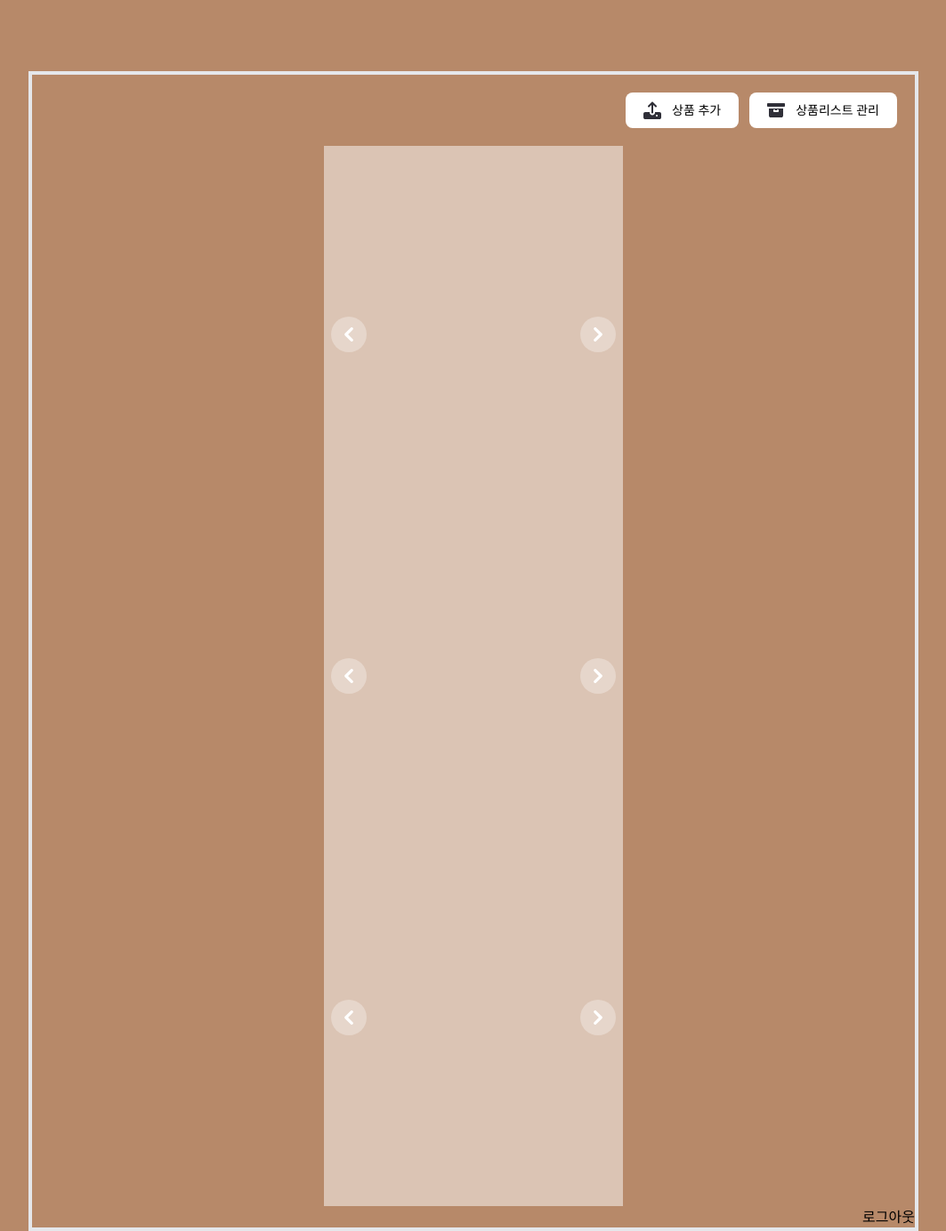
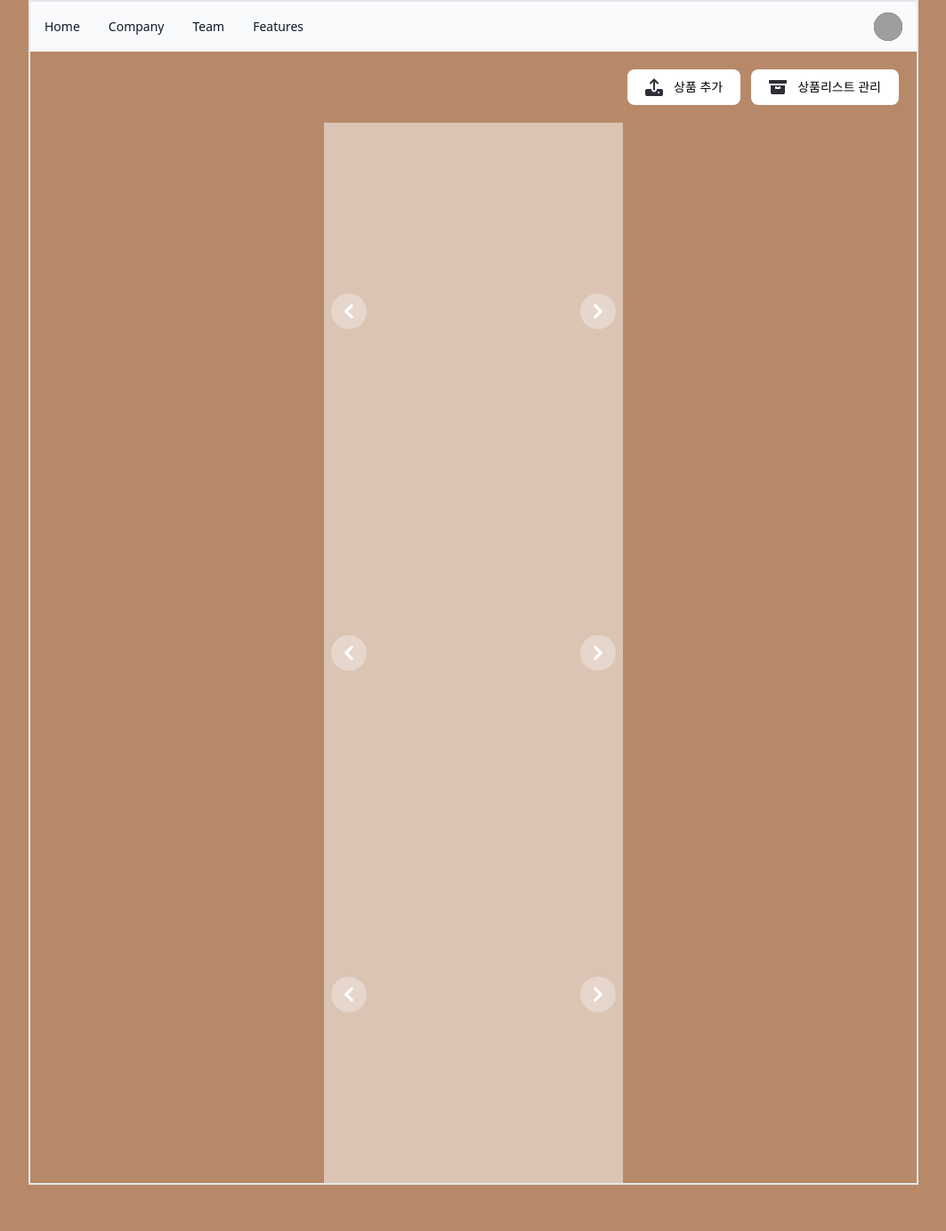
Before and after one commit to yamkant/suitcase, a Django app: page / in a window 1280 px wide. Shown: the whole page at 89% size, without its empty margins (108-1171 px from the left). After the commit the page ends 1332 px from the top, so only its background shows below. Run offline with Django 4.2, Linux system fonts and the light colour scheme; the visitor is signed in with stand-in values (Sample User, id 1); data that the repository does not hold is empty; some libraries are stand-ins or nearby versions; grey boxes are pictures that could not be loaded.

Commit message:
feat: #14 [App: client] navbar 추가

```diff
--- a/web/apps/client/views.py
+++ b/web/apps/client/views.py
@@ -28,6 +28,7 @@ def render_home(request):
         'prod_list': prod_list,
         'cate_dict': cate_dict,
         'cate_disp_dict': cate_disp_dict,
+        'is_logged_in': request.user.is_authenticated
     }
 
     return render(request, 'client/home.html', context)
--- a/web/apps/static/src/output.css
+++ b/web/apps/static/src/output.css
@@ -1137,6 +1137,16 @@ input:checked + .toggle-bg {
   margin-bottom: 1.25rem;
 }
 
+.mx-auto {
+  margin-left: auto;
+  margin-right: auto;
+}
+
+.my-4 {
+  margin-top: 1rem;
+  margin-bottom: 1rem;
+}
+
 .mb-1 {
   margin-bottom: 0.25rem;
 }
@@ -1177,6 +1187,14 @@ input:checked + .toggle-bg {
   margin-right: 0.5rem;
 }
 
+.mr-6 {
+  margin-right: 1.5rem;
+}
+
+.mt-0 {
+  margin-top: 0px;
+}
+
 .block {
   display: block;
 }
@@ -1323,6 +1349,10 @@ input:checked + .toggle-bg {
 
 .max-w-2xl {
   max-width: 42rem;
+}
+
+.max-w-screen-xl {
+  max-width: 1280px;
 }
 
 .flex-1 {
@@ -1413,8 +1447,16 @@ input:checked + .toggle-bg {
   grid-template-columns: repeat(3, minmax(0, 1fr));
 }
 
+.flex-row {
+  flex-direction: row;
+}
+
 .flex-col {
   flex-direction: column;
+}
+
+.flex-wrap {
+  flex-wrap: wrap;
 }
 
 .items-start {
@@ -1473,6 +1515,12 @@ input:checked + .toggle-bg {
   margin-bottom: calc(1.5rem * var(--tw-space-y-reverse));
 }
 
+.space-x-8 > :not([hidden]) ~ :not([hidden]) {
+  --tw-space-x-reverse: 0;
+  margin-right: calc(2rem * var(--tw-space-x-reverse));
+  margin-left: calc(2rem * calc(1 - var(--tw-space-x-reverse)));
+}
+
 .divide-y > :not([hidden]) ~ :not([hidden]) {
   --tw-divide-y-reverse: 0;
   border-top-width: calc(1px * calc(1 - var(--tw-divide-y-reverse)));
@@ -2337,6 +2410,18 @@ form.login-form > ul > li > input {
     inset: 0px;
   }
 
+  .md\:order-2 {
+    order: 2;
+  }
+
+  .md\:mr-0 {
+    margin-right: 0px;
+  }
+
+  .md\:hidden {
+    display: none;
+  }
+
   .md\:h-96 {
     height: 24rem;
   }
--- a/web/apps/templates/base.html
+++ b/web/apps/templates/base.html
@@ -18,11 +18,10 @@
 </head>
 <body class="bg-my-beige-500 flex justify-center">
     <script src="https://cdnjs.cloudflare.com/ajax/libs/flowbite/1.7.0/flowbite.min.js"></script>
-    <div class="screen-frame flex w-[1000px] border-2 mt-20">
-        <div class="container flex justify-center border-2 w-full">
-            {% block content %}
-            {% endblock %}
-        </div>
+    <div class="screen-frame flex flex-col w-[1000px] border-2">
+        {% include "navbar.html" %}
+        {% block content %}
+        {% endblock %}
     </div>
     {% block javascripts %}
     {% endblock %}
--- a/web/apps/templates/client/home.html
+++ b/web/apps/templates/client/home.html
@@ -64,11 +64,6 @@
             </div>
             {% endfor %}
         </div>
-    </div>
-
-    <div class="btn-container flex justify-end">
-        <button onclick="location.href=`{% url 'accounts:logout' %}`"
-        >로그아웃</button>
     </div>
 </div>
 
--- /dev/null
+++ b/web/apps/templates/navbar.html
@@ -0,0 +1,48 @@
+{% load compress %}
+{% load static %}
+<nav class="bg-gray-50 dark:bg-gray-700 w-full">
+    <div class="max-w-screen-xl px-4 py-3 mx-auto flex justify-between">
+        <div class="flex items-center">
+            <ul class="flex flex-row font-medium mt-0 mr-6 space-x-8 text-sm">
+                <li>
+                    <a href="#" class="text-gray-900 dark:text-white hover:underline" aria-current="page">Home</a>
+                </li>
+                <li>
+                    <a href="#" class="text-gray-900 dark:text-white hover:underline">Company</a>
+                </li>
+                <li>
+                    <a href="#" class="text-gray-900 dark:text-white hover:underline">Team</a>
+                </li>
+                <li>
+                    <a href="#" class="text-gray-900 dark:text-white hover:underline">Features</a>
+                </li>
+            </ul>
+        </div>
+        {% if is_logged_in %}
+        <div class="flex items-center md:order-2">
+            <button type="button" class="flex mr-3 text-sm bg-gray-800 rounded-full md:mr-0 focus:ring-4 focus:ring-gray-300 dark:focus:ring-gray-600" id="user-menu-button" aria-expanded="false" data-dropdown-toggle="user-dropdown" data-dropdown-placement="bottom">
+            <span class="sr-only">Open user menu</span>
+            <img class="w-8 h-8 rounded-full" src="/docs/images/people/profile-picture-3.jpg" alt="user photo">
+            </button>
+            <!-- Dropdown menu -->
+            <div class="z-50 hidden my-4 text-base list-none bg-white divide-y divide-gray-100 rounded-lg shadow dark:bg-gray-700 dark:divide-gray-600" id="user-dropdown">
+            <div class="px-4 py-3">
+                <span class="block text-sm text-gray-900 dark:text-white">Bonnie Green</span>
+                <span class="block text-sm  text-gray-500 truncate dark:text-gray-400">name@flowbite.com</span>
+            </div>
+            <ul class="py-2" aria-labelledby="user-menu-button">
+                <li>
+                    <a href="{% url 'accounts:logout' %}" class="block px-4 py-2 text-sm text-gray-700 hover:bg-gray-100 dark:hover:bg-gray-600 dark:text-gray-200 dark:hover:text-white">Sign out</a>
+                </li>
+            </ul>
+            </div>
+            <button data-collapse-toggle="navbar-user" type="button" class="inline-flex items-center p-2 w-10 h-10 justify-center text-sm text-gray-500 rounded-lg md:hidden hover:bg-gray-100 focus:outline-none focus:ring-2 focus:ring-gray-200 dark:text-gray-400 dark:hover:bg-gray-700 dark:focus:ring-gray-600" aria-controls="navbar-user" aria-expanded="false">
+                <span class="sr-only">Open main menu</span>
+                <svg class="w-5 h-5" aria-hidden="true" xmlns="http://www.w3.org/2000/svg" fill="none" viewBox="0 0 17 14">
+                    <path stroke="currentColor" stroke-linecap="round" stroke-linejoin="round" stroke-width="2" d="M1 1h15M1 7h15M1 13h15"/>
+                </svg>
+            </button>
+        </div>
+        {% endif %}
+    </div>
+</nav>
```
Also changed, not shown: other parts of web/apps/static/src/output.css (+37 -0 lines).
